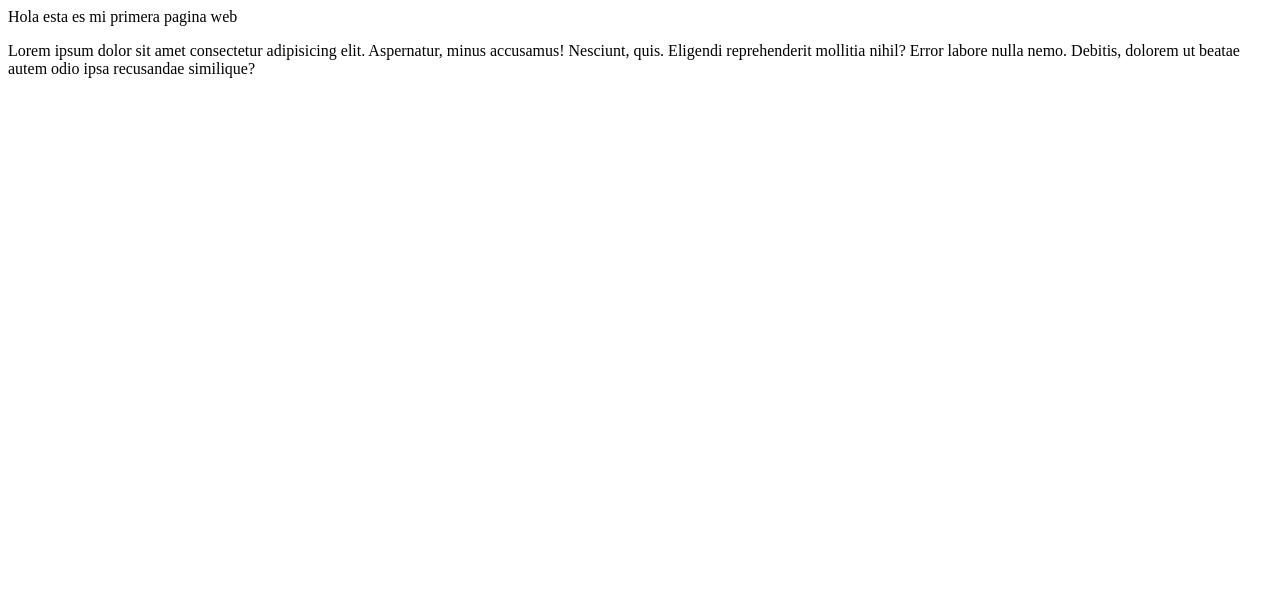
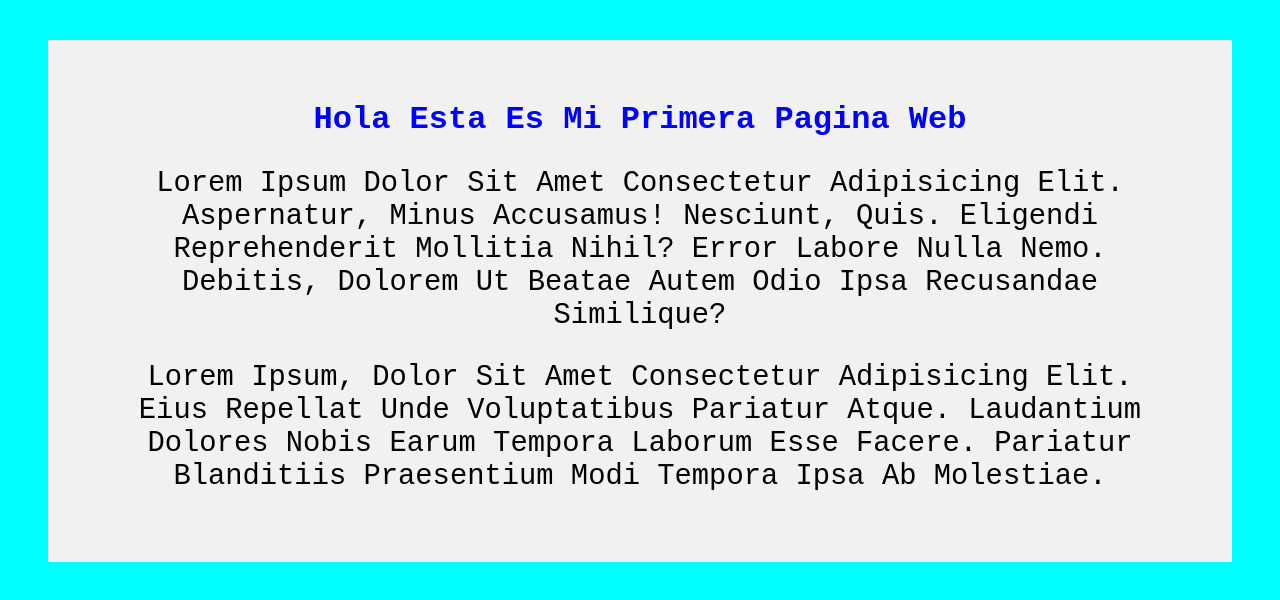
Before and after one commit to AMDEVDESIGN/aprendiendogit, a plain HTML site: page prueba.html in a window 1280 px wide. Drawn offline with Linux system fonts and the light colour scheme.

Commit message:
html y css

```diff
--- a/css/styles.css
+++ b/css/styles.css
@@ -1,7 +1,39 @@
 body{
     background-color: aqua;
 }
+/*Css del Header*/
 .cabezera{
-    padding-top: 2rem;
-    margin-top: auto;
+    padding: 2rem 4rem 1rem 4rem;
+    margin: 2rem 2.3rem 0 2.3rem;
+    background-color: black;
+    text-align: center;
+    font-size: 1rem;
+    text-transform: capitalize;
+    font-family: 'Courier New', Courier, monospace;
+    color: white;
 }
+h1{
+    text-align: center;
+    font-size: 1.5rem;
+    color: blue;
+}
+
+@media (min-width: 768px) {
+    .cabezera{
+        padding: 2.5rem 4rem 2.5rem 4rem;
+        margin: 2.5rem 2.5rem 0 2.5rem;
+        background-color: #f1f1f1;
+        text-align: center;
+        font-size: 1rem;
+        color: black;
+        text-transform: capitalize;
+    }
+    h1{
+        text-align: center;
+        font-size: 2rem;
+        color: blue;
+    }
+    p{
+        font-size: 1.8rem;
+    }
+}
--- a/prueba.html
+++ b/prueba.html
@@ -4,16 +4,23 @@
 <head>
     <meta charset="UTF-8">
     <meta name="viewport" content="width=device-width, initial-scale=1.0">
+    <link rel="stylesheet" href="css/styles.css">
     <title>SHOP Jaumina</title>
 </head>
 
 <body>
     <header class="cabezera">
-        Hola esta es mi primera pagina web
+        <h1>Hola esta es mi primera pagina web</h1>
         <p>
             Lorem ipsum dolor sit amet consectetur adipisicing elit. Aspernatur, minus accusamus! Nesciunt, quis.
-            Eligendi reprehenderit mollitia nihil? Error labore nulla nemo. Debitis, dolorem ut beatae autem odio ipsa
+            Eligendi reprehenderit mollitia nihil? Error labore nulla nemo. Debitis,
+            dolorem ut beatae autem odio ipsa
             recusandae similique?
+        </p>
+        <p>
+            Lorem ipsum, dolor sit amet consectetur adipisicing elit. Eius repellat unde voluptatibus pariatur atque.
+            Laudantium dolores nobis earum tempora laborum esse facere. Pariatur blanditiis praesentium modi tempora
+            ipsa ab molestiae.
         </p>
     </header>
 </body>
```
